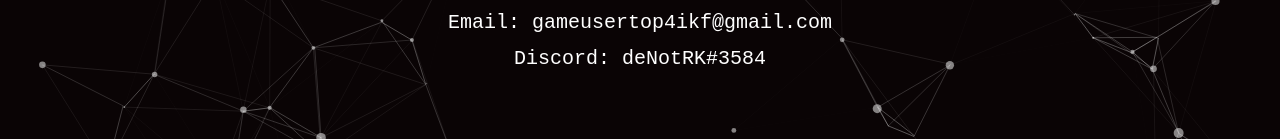
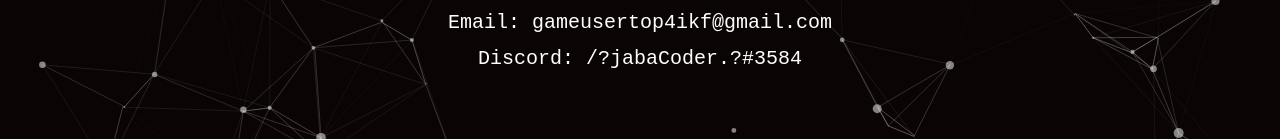
Before and after one commit to Maksim1717/visit2, a website: page index.html in a window 1280 px wide. Shown: the part 491-630 px from the top of the page. Drawn offline with Linux system fonts and the light colour scheme.

Commit message:
Update index.html

```diff
--- a/index.html
+++ b/index.html
@@ -2,12 +2,12 @@
 <html lang="en">
 <head>
   <meta charset="utf-8">
-  <title>deNotRK</title>
+  <title>jabaCoder</title>
   <meta name="description" content="particles.js is a lightweight JavaScript library for creating particles.">
   <meta name="author" content="Vincent Garreau" />
   <meta name="viewport" content="width=device-width, initial-scale=1.0, minimum-scale=1.0, maximum-scale=1.0, user-scalable=no">
   <link rel="stylesheet" media="screen" href="style.css">
-  <link rel="shortcut icon" type="image/png" href="https://static.wikia.nocookie.net/fredj/images/2/22/Fredj_Grief.jpg/revision/latest?cb=20200223084406&path-prefix=ru">
+  <link rel="shortcut icon" type="image/png" href="Для_страницы.jpg">
 </head>
 <body>
 
@@ -55,7 +55,7 @@
   <br>
   <p class="email">Email: gameusertop4ikf@gmail.com</p>
   <br>
-  <p class="discord">Discord: deNotRK#3584</p>
+  <p class="discord">Discord: /?jabaCoder.?#3584</p>
 
 
 </div>
```
